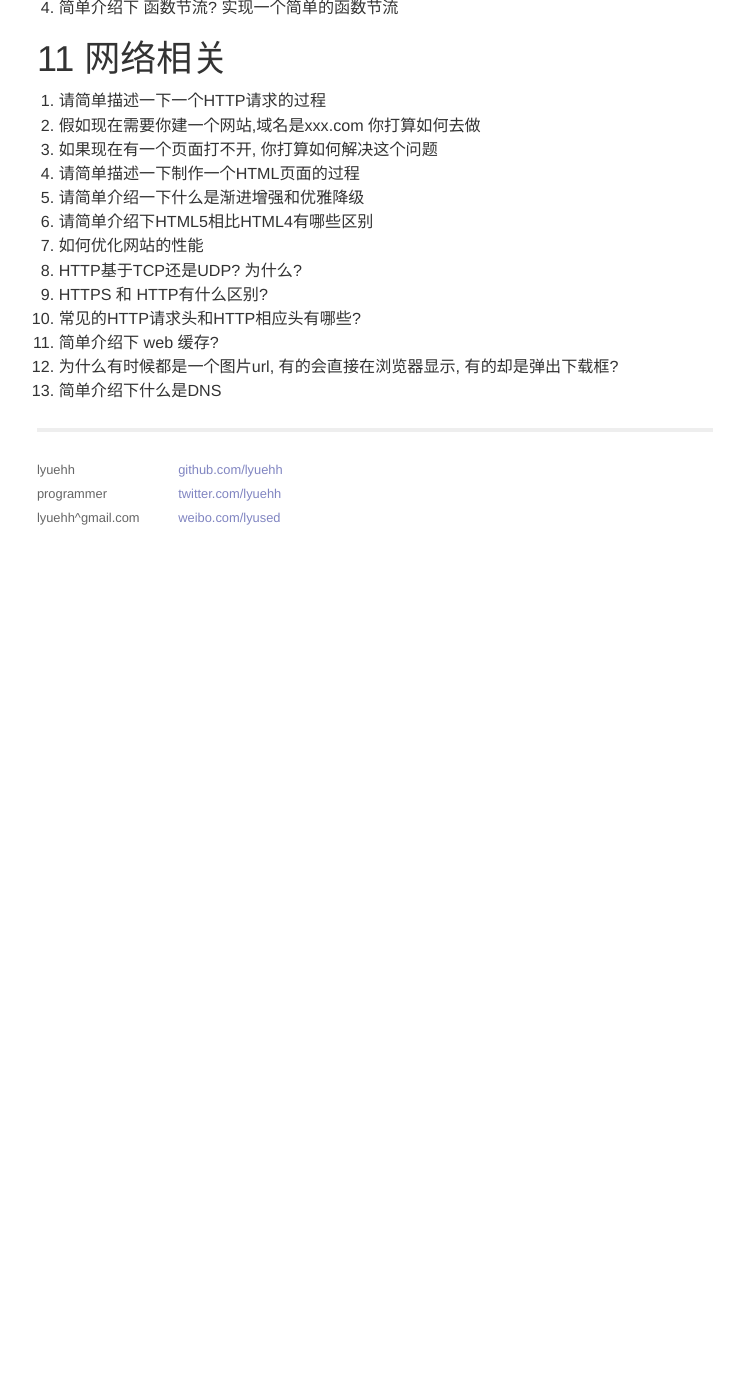
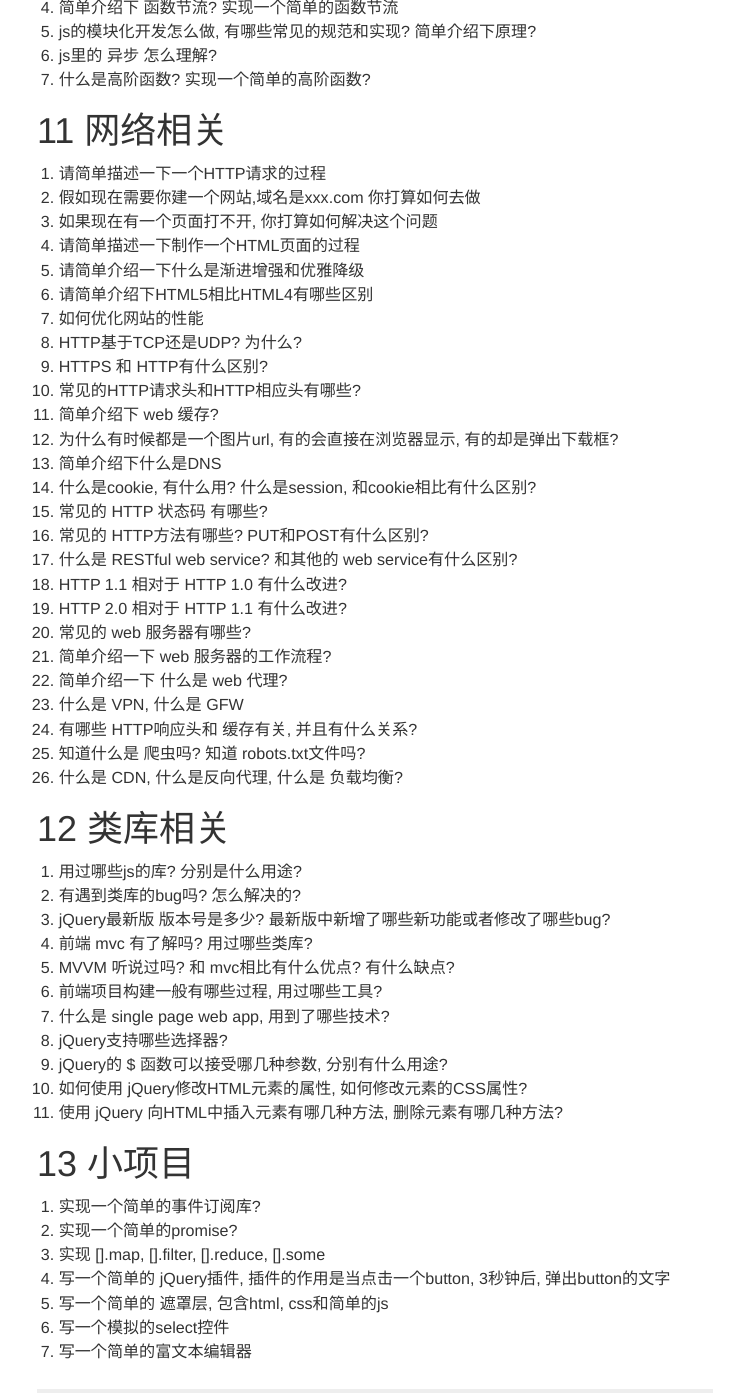
Before and after one commit to lyuehh/blog, a Jekyll site: the page built from _posts/2014-02-28-js-interview-questions.markdown, in a window 1280 px wide and 1400 px high, scrolled down 3563 px. Shown: the whole window, without its empty margins (265-1009 px from the left). Built offline with Jekyll 4.4.1, drawn with Linux system fonts in a browser that asks for light colours; nearby versions of some CDN libraries; Markdown is read by kramdown in place of the engine named in the settings; comment, search, counter and statistics services are not loaded; before the commit the page ends 4126 px from its top, so only the background shows below that.

Commit message:
add more questions for js-interview-questions

```diff
--- a/_posts/2014-02-28-js-interview-questions.markdown
+++ b/_posts/2014-02-28-js-interview-questions.markdown
@@ -146,6 +146,9 @@ categories: javascript
 2. 简单介绍下 函数柯里化
 3. setTimeout和 setInterval 有什么区别?
 4. 简单介绍下 函数节流? 实现一个简单的函数节流
+5. js的模块化开发怎么做, 有哪些常见的规范和实现? 简单介绍下原理?
+6. js里的 异步 怎么理解?
+7. 什么是高阶函数? 实现一个简单的高阶函数?
 
 # 11 网络相关
 
@@ -162,3 +165,40 @@ categories: javascript
 11. 简单介绍下 web 缓存?
 12. 为什么有时候都是一个图片url, 有的会直接在浏览器显示, 有的却是弹出下载框?
 13. 简单介绍下什么是DNS
+14. 什么是cookie, 有什么用? 什么是session, 和cookie相比有什么区别?
+15. 常见的 HTTP 状态码 有哪些?
+16. 常见的 HTTP方法有哪些? PUT和POST有什么区别?
+17. 什么是 RESTful web service? 和其他的 web service有什么区别?
+18. HTTP 1.1 相对于 HTTP 1.0 有什么改进?
+19. HTTP 2.0 相对于 HTTP 1.1 有什么改进?
+20. 常见的 web 服务器有哪些?
+21. 简单介绍一下 web 服务器的工作流程?
+22. 简单介绍一下 什么是 web 代理?
+23. 什么是 VPN, 什么是 GFW
+24. 有哪些 HTTP响应头和 缓存有关, 并且有什么关系?
+25. 知道什么是 爬虫吗? 知道 robots.txt文件吗?
+26. 什么是 CDN, 什么是反向代理, 什么是 负载均衡?
+
+# 12 类库相关
+
+1. 用过哪些js的库? 分别是什么用途?
+2. 有遇到类库的bug吗? 怎么解决的?
+3. jQuery最新版 版本号是多少? 最新版中新增了哪些新功能或者修改了哪些bug?
+4. 前端 mvc 有了解吗? 用过哪些类库?
+5. MVVM 听说过吗? 和 mvc相比有什么优点? 有什么缺点?
+6. 前端项目构建一般有哪些过程, 用过哪些工具?
+7. 什么是 single page web app, 用到了哪些技术?
+8. jQuery支持哪些选择器?
+9. jQuery的 $ 函数可以接受哪几种参数, 分别有什么用途?
+10. 如何使用 jQuery修改HTML元素的属性, 如何修改元素的CSS属性?
+11. 使用 jQuery 向HTML中插入元素有哪几种方法, 删除元素有哪几种方法?
+
+# 13 小项目
+
+1. 实现一个简单的事件订阅库?
+2. 实现一个简单的promise?
+3. 实现 [].map, [].filter, [].reduce, [].some
+4. 写一个简单的 jQuery插件, 插件的作用是当点击一个button, 3秒钟后, 弹出button的文字
+5. 写一个简单的 遮罩层, 包含html, css和简单的js
+6. 写一个模拟的select控件
+7. 写一个简单的富文本编辑器
```
